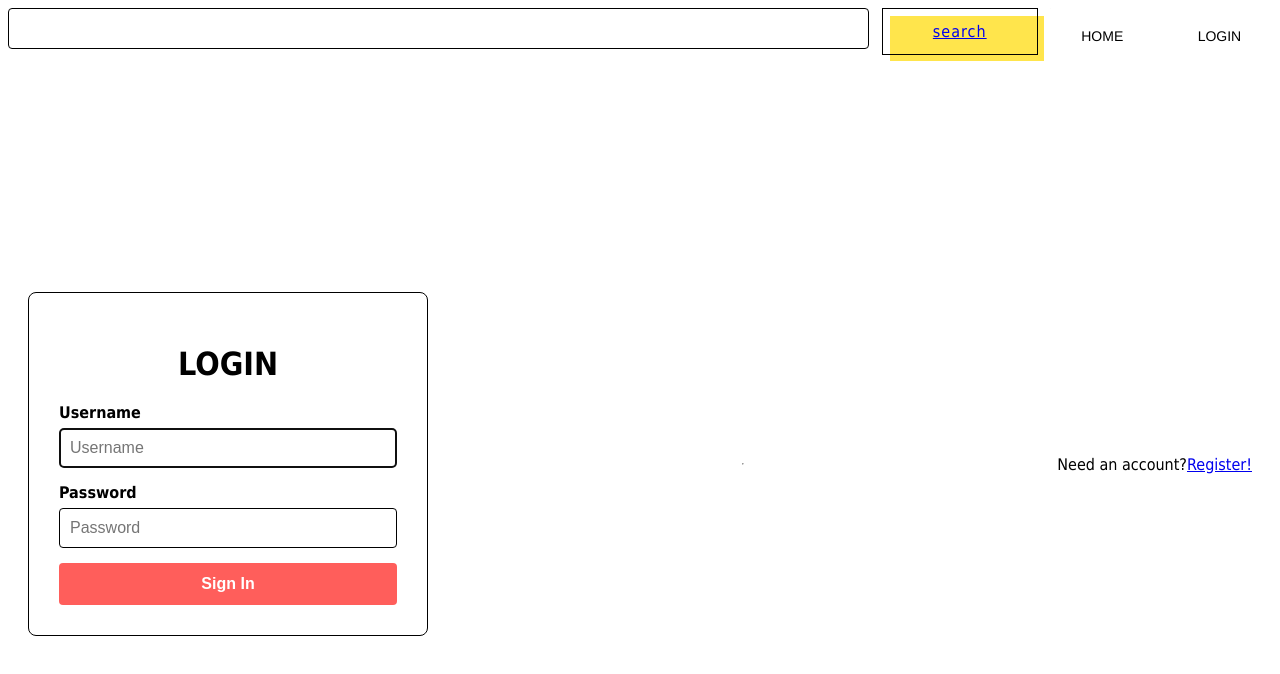
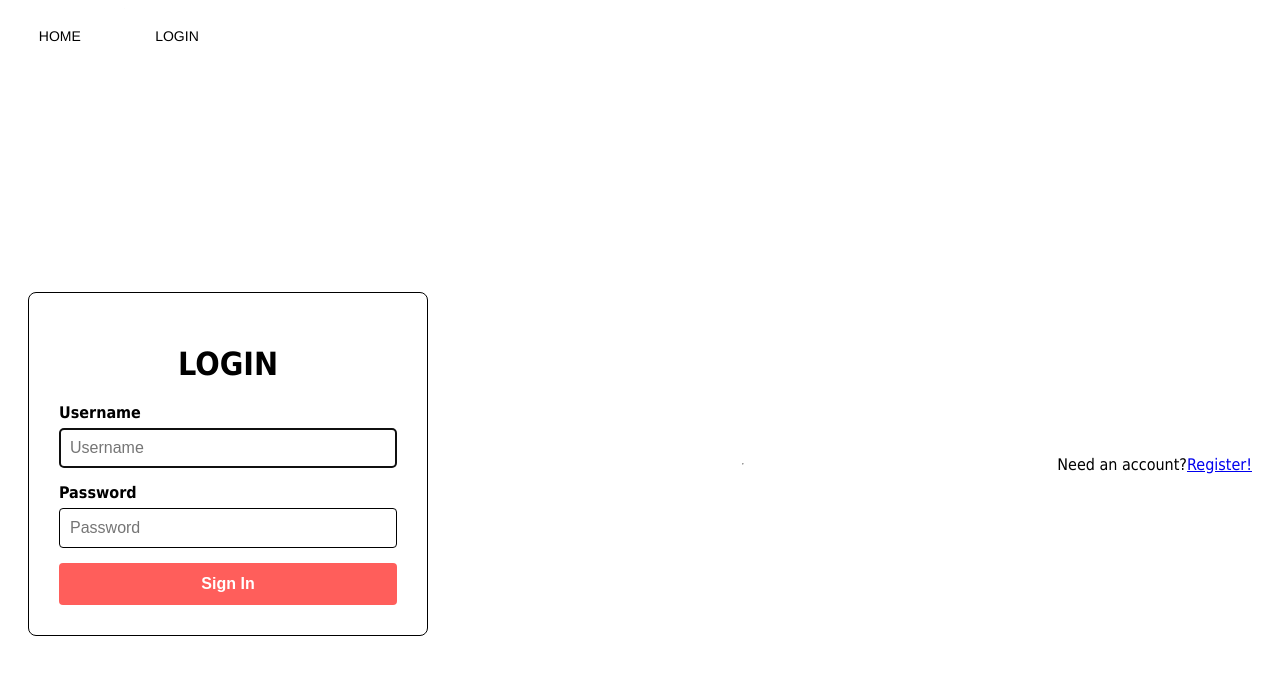
Before and after one commit to josephapolat/forum, a React (Vite) app: page /login in a window 1280 px wide. Shown: the top 674 px of the page. Built offline with nearby package versions, Linux system fonts and the light colour scheme; no server answers.

Commit message:
Remove search input and button from NavBar
Removed search input and search button from NavBar.

```diff
--- a/NavBar.jsx
+++ b/NavBar.jsx
@@ -18,12 +18,6 @@ export default function NavBar() {
 
   return (
     <nav>
-      <input type="text" />
-
-      <NavLink to="/">
-        <div className={styles.searchButton}>search</div>
-      </NavLink>
-
       <NavLink to="/">
         <div className={styles.homeButton}>
           <span className={styles.text}>HOME</span>
```
